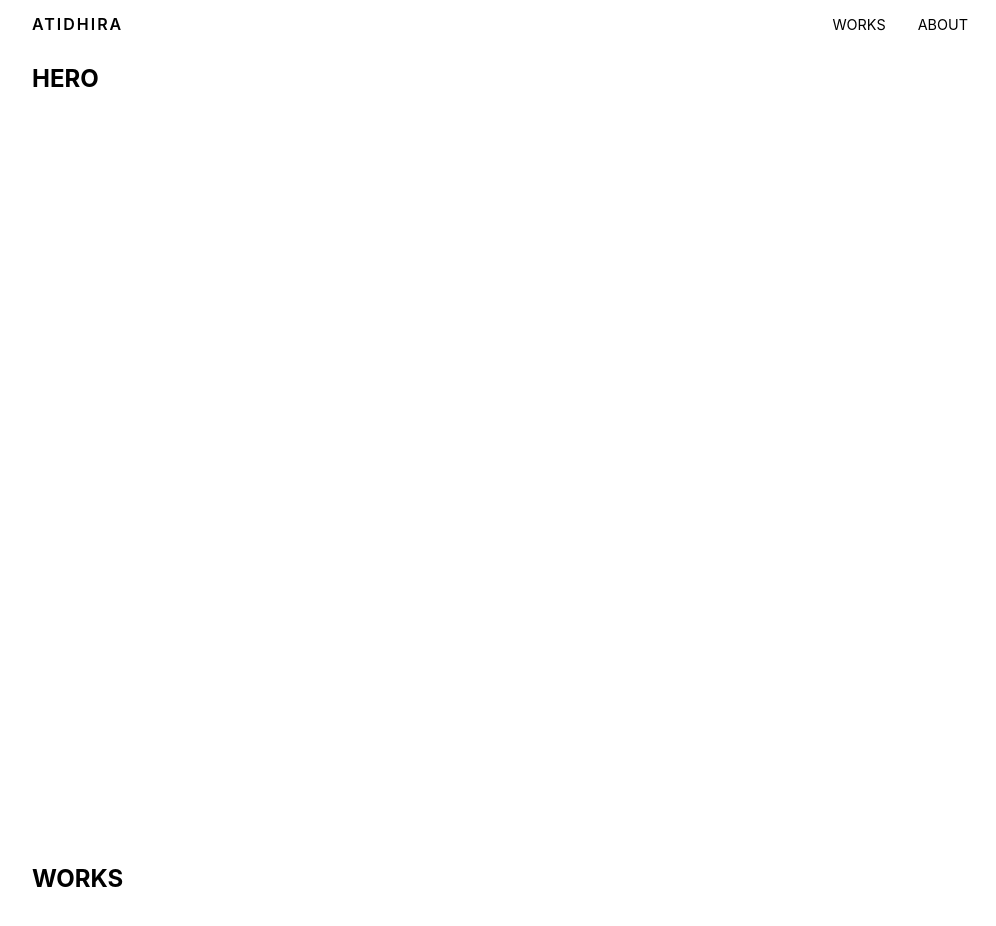
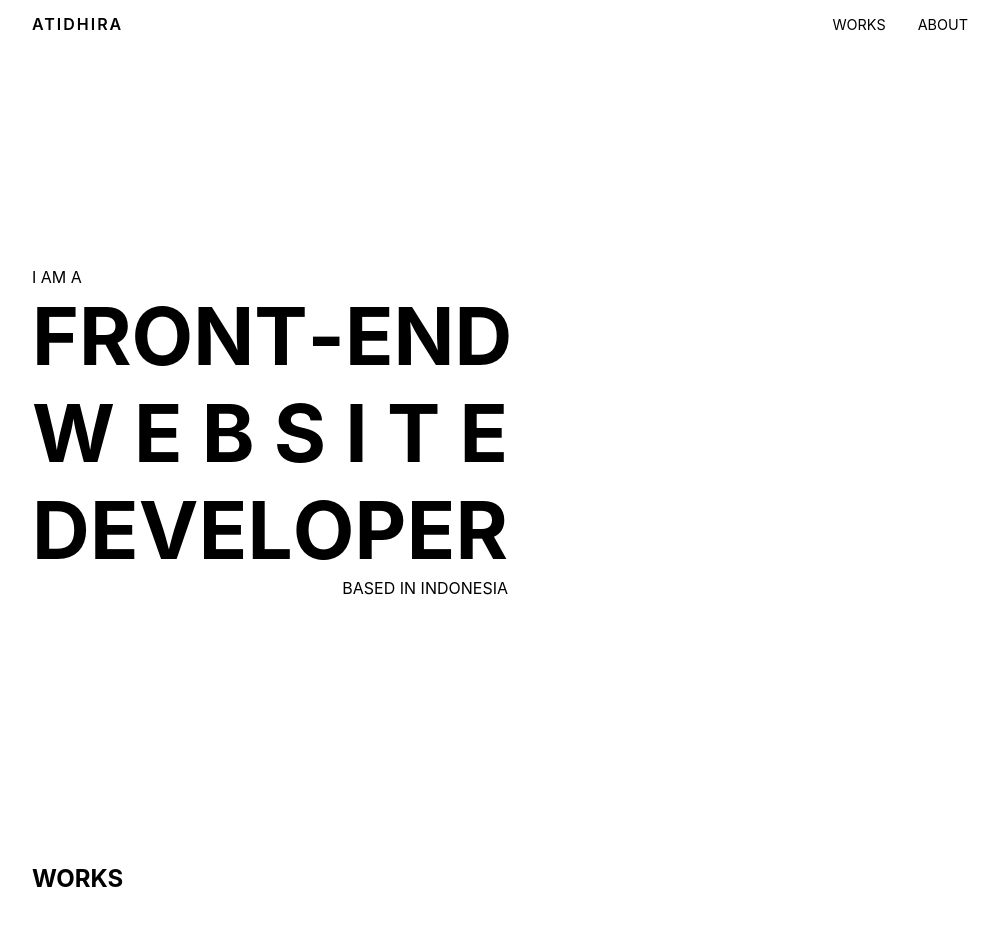
Before and after one commit to atidhirah/portfolio, a React (Create React App) app: page / in a window 1280 px wide. Shown: the top 926 px of the page, without its empty margins (132-1128 px from the left). Built offline with nearby package versions, Linux system fonts and the light colour scheme.

Commit message:
Add heading text

```diff
--- a/package.json
+++ b/package.json
@@ -36,5 +36,8 @@
       "last 1 firefox version",
       "last 1 safari version"
     ]
+  },
+  "devDependencies": {
+    "gh-pages": "^3.1.0"
   }
 }
--- a/src/components/Hero.js
+++ b/src/components/Hero.js
@@ -1,9 +1,20 @@
 import React from "react";
 
 const Hero = () => {
+  const headingTexts = ["front-end", "website", "developer"];
+  const headingElem = headingTexts.map((text) => {
+    const chars = text.split("").map((ch) => <span>{ch}</span>);
+    return <div className="span-group">{chars}</div>;
+  });
+
   return (
     <section id="hero" className="section container">
-      <h1>HERO</h1>
+      <div className="text-container">
+        <p>I am a</p>
+        <h1>{headingElem}</h1>
+        <p>Based in Indonesia</p>
+      </div>
+      <div className="image-container"></div>
     </section>
   );
 };
--- a/src/styles/App.scss
+++ b/src/styles/App.scss
@@ -24,6 +24,7 @@ body {
     sans-serif;
   -webkit-font-smoothing: antialiased;
   -moz-osx-font-smoothing: grayscale;
+  user-select: none;
 }
 
 ::-webkit-scrollbar {
--- a/src/styles/components/Hero.scss
+++ b/src/styles/components/Hero.scss
@@ -0,0 +1,36 @@
+#hero {
+  @include flex(row, center, center);
+  .text-container {
+    width: 50%;
+    text-transform: uppercase;
+
+    p:last-child {
+      text-align: end;
+    }
+
+    h1 {
+      font-size: 5rem;
+      font-weight: 700;
+
+      .span-group {
+        @include flex(row, space-between, center);
+
+        span {
+          transition: 0.1s;
+          &:hover {
+            transform: rotate(-15deg);
+          }
+          &:nth-of-type(even) {
+            &:hover {
+              transform: rotate(15deg);
+            }
+          }
+        }
+      }
+    }
+  }
+
+  .image-container {
+    width: 50%;
+  }
+}
```
Also changed, not shown: 1 other file (tests, documents, lock files or other folders).
